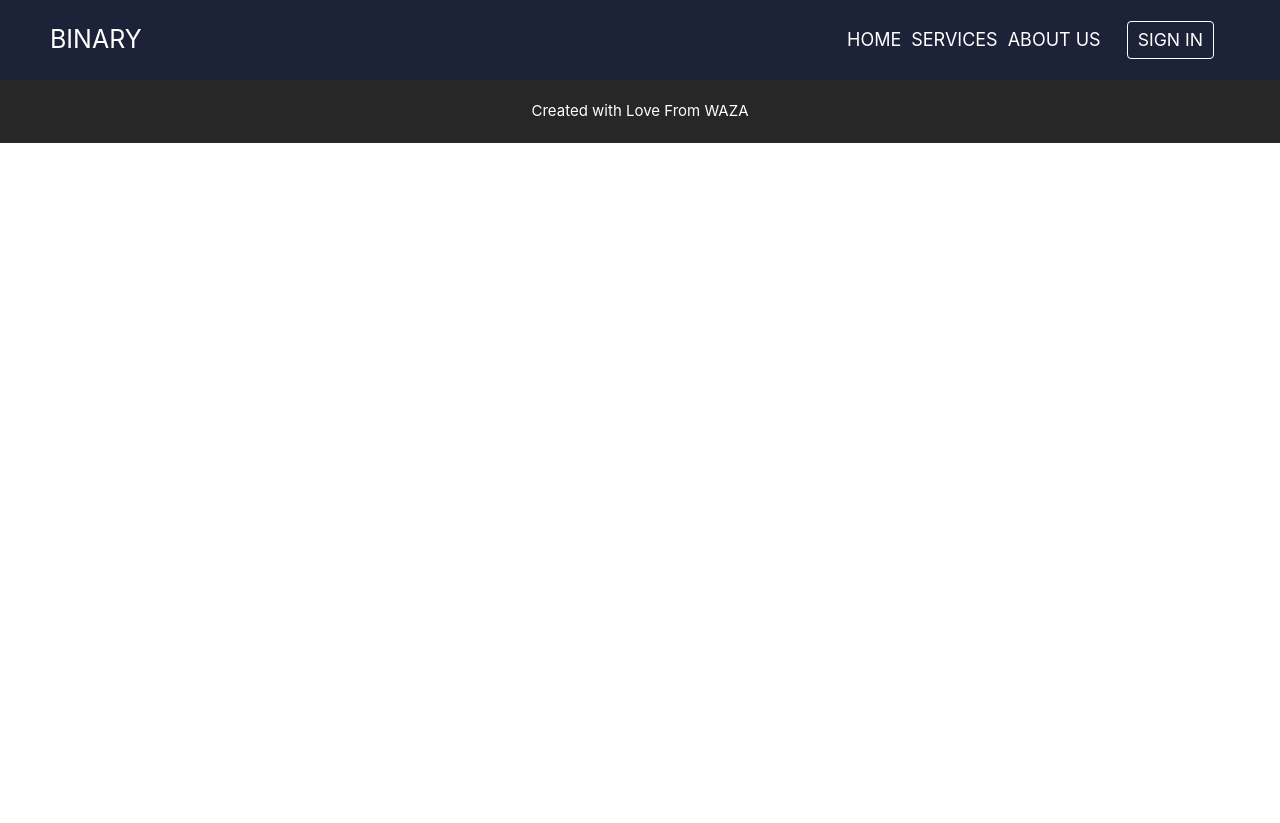
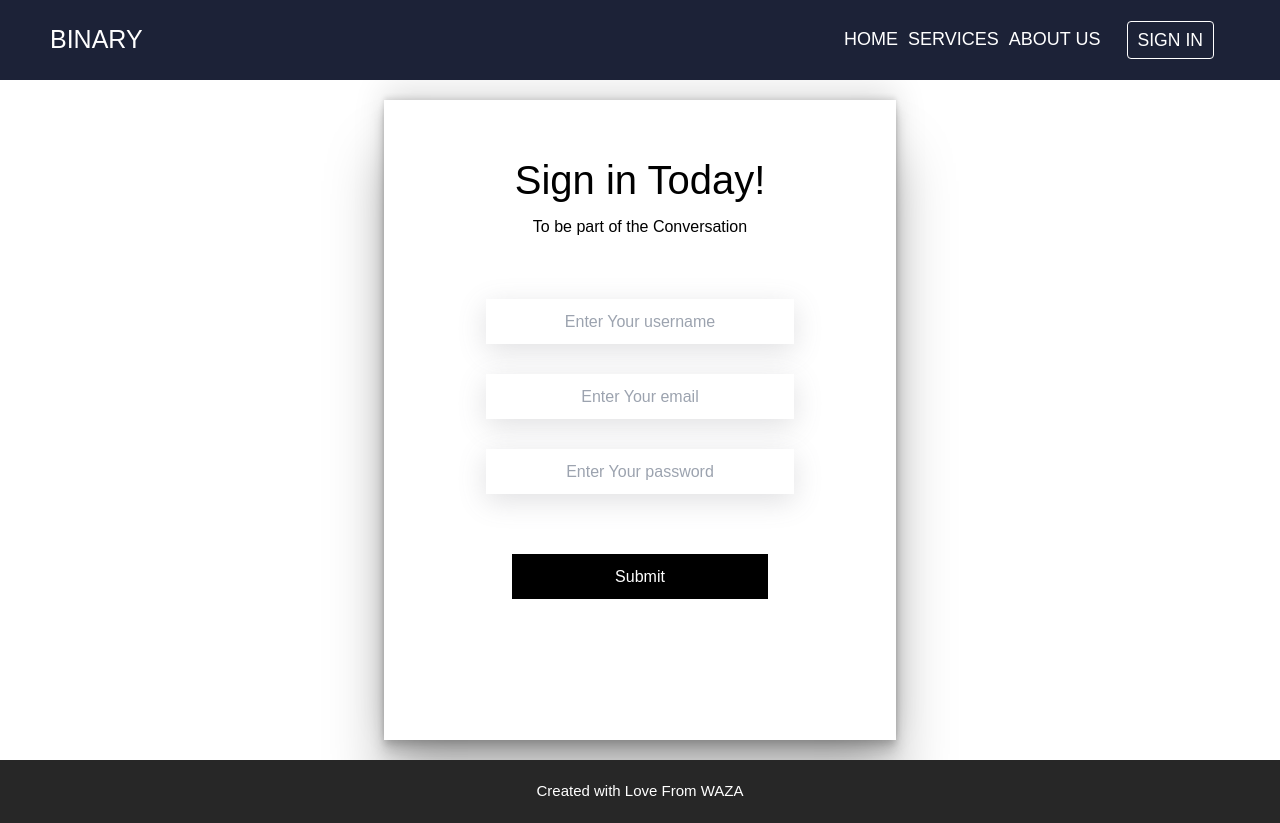
Before and after one commit to DavidWaza/waza-web, a React (Create React App) app: page /SignIn in a window 1280 px wide. Before the commit the page ends 800 px from the top, so only its background shows below. Built offline with nearby package versions, Linux system fonts and the light colour scheme; the HTML template or start-up script is replaced by a standard one.

Commit message:
created the sign-in page

```diff
--- a/package.json
+++ b/package.json
@@ -10,6 +10,7 @@
     "@testing-library/user-event": "^12.8.3",
     "react": "^17.0.2",
     "react-dom": "^17.0.2",
+    "react-hook-form": "^7.19.1",
     "react-icons": "^4.3.1",
     "react-router-dom": "^5.3.0",
     "react-scripts": "4.0.3",
--- a/src/App.js
+++ b/src/App.js
@@ -5,14 +5,18 @@ import Navbar from "./components/Navbar";
 import Home from "./components/pages/HomePage/Home";
 import AboutUs from "./components/pages/AboutUs";
 import Footer from "./components/pages/Footer";
+import SignIn from "./components/pages/SignIn";
+
 
 function App() {
   return (
     <>
       <Navbar />
       <Switch>
-        <Route exact path="/" component={Home} />
+        <Route  path="/" component={Home} exact/>
         <Route path="/AboutUs" component={AboutUs} />
+        <Route path="/SignIn" component={SignIn} />
+
       </Switch>
       <Footer />
     </>
--- a/src/components/HeroSection.js
+++ b/src/components/HeroSection.js
@@ -43,7 +43,7 @@ function HeroSection({
                 >
                   {description}
                 </p>
-                <Link to="/sign-up">
+                <Link to="/SignIn">
                   <Button buttonSize="btn--wide" buttonColor="blue">
                     {buttonLabel}
                   </Button>
--- a/src/components/Navbar.js
+++ b/src/components/Navbar.js
@@ -1,11 +1,9 @@
 import React, { useState } from "react";
-import { BrowserRouter as Router, Route, Switch, Link } from "react-router-dom";
+import { Link } from "react-router-dom";
 import { FaBars, FaTimes } from "react-icons/fa";
 import { Button } from "./button";
 import { IconContext } from "react-icons/lib";
 import "./Navbar.css";
-import AboutUs from "./pages/AboutUs";
-import Home from './pages/HomePage/Home'
 
 
 function Navbar() {
@@ -14,7 +12,7 @@ function Navbar() {
   const closeMobileMenu = () => setClick(false);
 
   return (
-    <Router>
+
       <IconContext.Provider value={{ color: "#fff" }}>
         <div className="navbar">
           <div className="navbar-container container">
@@ -36,7 +34,7 @@ function Navbar() {
               </li>
               <li className="nav-btn">
                 {
-                  <Link to="/sign-up" className="btn-link">
+                  <Link to="/SignIn" className="btn-link">
                     <Button buttonStyle="btn--primary" buttonSize="btn--mobile">
                       SIGN IN
                     </Button>
@@ -47,17 +45,7 @@ function Navbar() {
           </div>
         </div>
       </IconContext.Provider>
-      <Switch>
-      <Route path="/" exact>
-          <Home />
-        </Route>
-        <Route path="/AboutUs">
-          <AboutUs />
-        </Route>
-        <Route path="/Services">
-        </Route>
-      </Switch>
-    </Router>
+
   );
 }
 
--- a/src/components/pages/AboutUs.css
+++ b/src/components/pages/AboutUs.css
@@ -5,9 +5,9 @@
     z-index: 2;
 }
 .red-under{
-    width:200px;
+    width:100px;
     height:10px;
-    background-color: #276afb;
+    background-color: #1c2237;
 }
 .aboutUs__hero-wrapper{
     background-image: url(../../images/scott.jpg);
@@ -18,11 +18,9 @@
     height: 50vh;
 }
 .aboutUs__hero-text{
-    text-align: left;
-    justify-content: center;
     color: white;
     text-transform: uppercase;
-    letter-spacing: 2px;
+    letter-spacing: 5px;
     margin:auto;
     font-size: 30px;
 }
@@ -30,12 +28,30 @@
     display: flex;
     width: 100%;
 }
-.grey{
-    background-color:red;
+.mission{
+    background-image: url(../../images/mission.jpg);
+    background-size: cover;
+    background-position:center;
+    background-repeat: no-repeat;
+    background-color: black;
+    z-index: 2;
+    opacity: 1;
     height: 50vh;
+}
+.jumbotext{
+    font-size: 40px;
+    text-align: center;
+    letter-spacing: 5px;
+    color: white;
+    font-weight: 800;
 }
 
 .black{
-    background-color:blue;
+    background-color:#1c2237;
     height: 50vh;
 }
+.vision{
+    background-image: url(../../images/scott.jpg);
+    background-size: cover;
+    background-position: center;
+}
--- a/src/components/pages/AboutUs.js
+++ b/src/components/pages/AboutUs.js
@@ -6,19 +6,27 @@ function AboutUs() {
       <>
     <div className="hero-wrapper">
       <div class="aboutUs__hero-wrapper">
-        <div className="aboutUs__hero-text">
+        <div className="jumbotext aboutUs__hero-text">
           <h1>about us</h1>
           <div className="red-under"></div>
         </div>
       </div>
     </div>
-    <div className="side">
-    <div className=" col">
-    <div className="grey"></div>
+    <div className="grid grid-cols-2 mx-1 gap-1">
+      <div className="mission">
+        <h1 className="jumbotext py-32">Our Mission</h1>
+      </div>
+      <div className="black">
+      <p className="text-white py-20 px-20 ">We aim to ELIMINATE the annoying transaction fees</p>
+      </div>
     </div>
-    <div className="col">
-    <div className="black"></div>
-    </div>
+    <div className="grid grid-cols-2 my-1 mx-1 gap-1">
+      <div className="black">
+      <p className="text-white py-20 px-20 ">lorem isom</p>
+      </div>
+      <div className="vision">
+      <h1 className="jumbotext py-32">Our Vision</h1>
+      </div>
     </div>
     </>
   );
--- /dev/null
+++ b/src/components/pages/SignIn.css
@@ -0,0 +1,47 @@
+
+* {
+    font-family: Arial, Helvetica, sans-serif;
+}
+.sign-card{
+    margin:auto;
+    height:80vh;
+    width:40%;
+    margin-top: 20px;
+    margin-bottom: 20px;
+    background-color:white;
+    box-shadow: rgba(0, 0, 0, 0.25) 0px 54px 55px, rgba(0, 0, 0, 0.12) 0px -12px 30px, rgba(0, 0, 0, 0.12) 0px 4px 6px, rgba(0, 0, 0, 0.17) 0px 12px 13px, rgba(0, 0, 0, 0.09) 0px -3px 5px;
+}
+.signin__text{
+    text-align: center;
+    padding-top: 50px;
+    font-size: 40px;
+}
+.signin__subtext {
+    text-align: center;
+    margin-top: 5px;
+}
+.sign__input{
+    margin:0 auto;
+    width: 100%;
+    text-align: center;
+    padding-top:30px;
+    padding-bottom:30px;
+    display: row;
+}
+input {
+    margin-top: 30px;
+    width:60%;
+    text-align: center;
+    height: 45px;
+    box-shadow: rgba(100, 100, 111, 0.2) 0px 7px 29px 0px;
+    cursor: pointer;
+}
+.button {
+
+    margin:0 auto;
+    height: 45px;
+    width:50%;
+    background-color: black;
+    color:white;
+    cursor: pointer;
+}
--- /dev/null
+++ b/src/components/pages/SignIn.js
@@ -0,0 +1,48 @@
+import React from "react";
+import "./SignIn.css";
+import  useForm from "./useForms";
+
+const SignIn = () => {
+    const {handleChange, values} = useForm()
+  return (
+    <div className="sign-card">
+      <form>
+        <h1 className="signin__text">Sign in Today!</h1>
+        <p className="signin__subtext">To be part of the Conversation</p>
+        <div className="sign__input">
+          <input
+            type="text"
+            name="username"
+            className="form-input"
+            placeholder="Enter Your username"
+            value={values.username}
+            onChange={handleChange}
+          ></input>
+          <input
+            type="text"
+            name="email"
+            className="form-input"
+            placeholder="Enter Your email"
+            value={values.email}
+            onChange={handleChange}
+          ></input>
+          <input
+            type="password"
+            name="password"
+            className="form-input"
+            placeholder="Enter Your password"
+            value={values.password}
+            onChange={handleChange}
+          ></input>
+        </div>
+        <div className="sign__input">
+          <button className="button" type="submit">
+            Submit
+          </button>
+        </div>
+      </form>
+    </div>
+  );
+};
+
+export default SignIn;
--- /dev/null
+++ b/src/components/pages/useForms.js
@@ -0,0 +1,25 @@
+import { useState } from "react";
+
+function useForms() {
+  const [values, setValues] = useState({
+    username: "",
+    email: "",
+    password: "",
+  });
+
+  const handleChange = (e) => {
+    const { name, value } = e.target
+    setValues({
+      ...values,
+      [name]: value
+    });
+
+  };
+  const handleSubmit = e => {
+    e.preventDefault();
+}
+
+  return { handleChange, values, handleSubmit };
+}
+
+export default useForms;
```
Also changed, not shown: src/index.js (+7 -7 lines), 2 other files (tests, documents, lock files or other folders).
